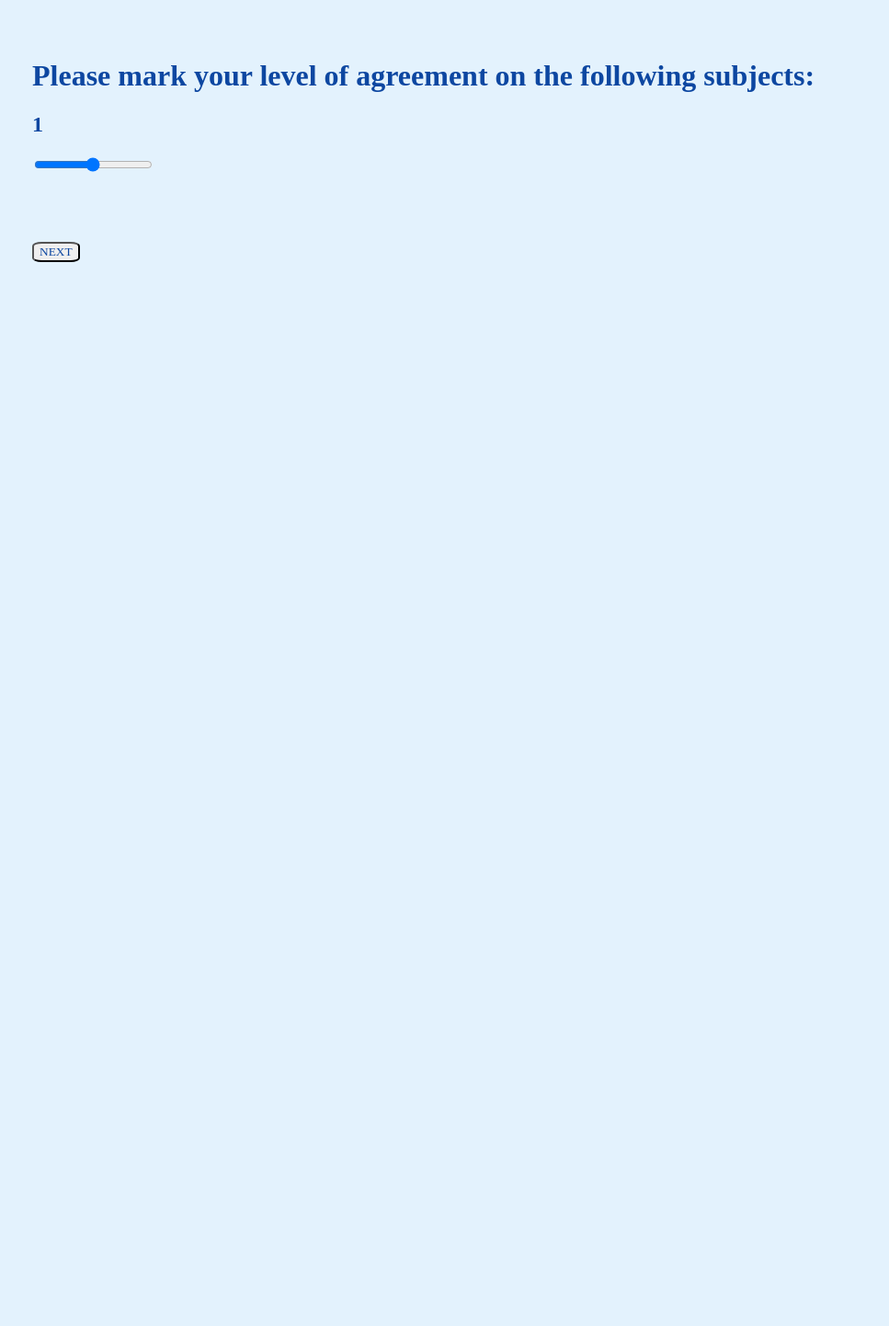
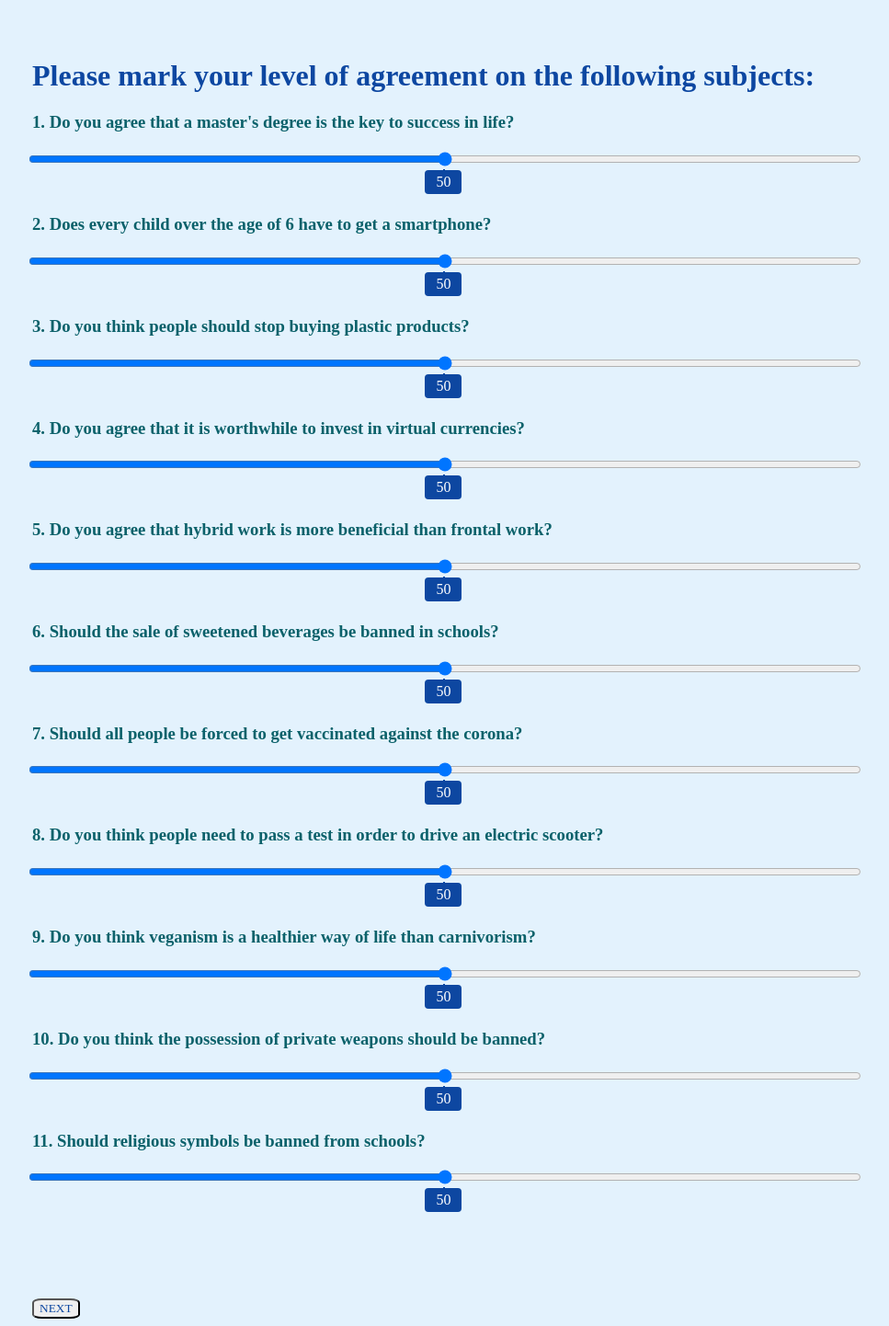
Before and after one commit to shellyfr/FinalProjectServer, a Flask app: page /position in a window 1280 px wide. Shown: the whole page at 92% size, without its empty margins (29-996 px from the left). Before the commit the page ends 285 px from the top, so only its background shows below. Run offline with Flask 2, Linux system fonts and the light colour scheme.

Commit message:
02/03/22

```diff
--- a/static/css/questions.css
+++ b/static/css/questions.css
@@ -16,13 +16,50 @@ button{
 }
 
 h3{
-    text-decoration: underline;
+
     color: #0b616a;
 }
 
+.underLine{
+    text-decoration: underline;
+}
+
+
+
 label{
     color: black;
+    font-size: larger ;
 }
 p{
     color: black;
 }
+
+/*SLIDER*/
+
+.range-wrap {
+  position: relative;
+  margin: 0 auto 3rem;
+  width: 75%;
+  right: 13%;
+}
+.range {
+  width: 100%;
+}
+.bubble {
+  background: #0d47a1;
+  color: white;
+  padding: 4px 12px;
+  position: absolute;
+  border-radius: 4px;
+  left: 50%;
+  transform: translateX(-50%);
+}
+.bubble::after {
+  content: "";
+  position: absolute;
+  width: 2px;
+  height: 2px;
+  background: #0d47a1;
+  top: -1px;
+  left: 50%;
+}
--- a/static/js/final_project.js
+++ b/static/js/final_project.js
@@ -1,3 +1,25 @@
 function date(){
     document.getElementById("date").innerHTML = Date();
 }
+
+const allRanges = document.querySelectorAll(".range-wrap");
+allRanges.forEach(wrap => {
+  const range = wrap.querySelector(".range");
+  const bubble = wrap.querySelector(".bubble");
+
+  range.addEventListener("input", () => {
+    setBubble(range, bubble);
+  });
+  setBubble(range, bubble);
+});
+
+function setBubble(range, bubble) {
+  const val = range.value;
+  const min = range.min ? range.min : 0;
+  const max = range.max ? range.max : 100;
+  const newVal = Number(((val - min) * 100) / (max - min));
+  bubble.innerHTML = val;
+
+  // Sorta magic numbers based on size of the native UI thumb
+  bubble.style.left = `calc(${newVal}% + (${8 - newVal * 0.15}px))`;
+}
--- a/templates/arguments.html
+++ b/templates/arguments.html
@@ -1,9 +1,10 @@
 <!DOCTYPE html>
 <html lang="en">
 <head>
+    <meta name="viewport" content="width=device-width, initial-scale=1.0">
     <meta charset="UTF-8">
     <title>Title</title>
-     <link rel="stylesheet" href="{{ url_for('static', filename='css/questions.css') }}"/>
+    <link rel="stylesheet" href="{{ url_for('static', filename='css/questions.css') }}"/>
 </head>
 <body>
 <h1> arguments</h1>
--- a/templates/instructions.html
+++ b/templates/instructions.html
@@ -1,6 +1,7 @@
 <!DOCTYPE html>
 <html lang="en">
 <head>
+    <meta name="viewport" content="width=device-width, initial-scale=1.0">
     <meta charset="UTF-8">
     <title>Title</title>
     <link rel="stylesheet" href="{{ url_for('static', filename='css/questions.css') }}"/>
--- a/templates/position.html
+++ b/templates/position.html
@@ -1,6 +1,7 @@
 <!DOCTYPE html>
 <html lang="en">
 <head>
+    <meta name="viewport" content="width=device-width, initial-scale=1.0">
     <meta charset="UTF-8">
     <title>Title</title>
     <link rel="stylesheet" href="{{ url_for('static', filename='css/questions.css') }}"/>
@@ -8,11 +9,84 @@
 <body>
 
     <h1> Please mark your level of agreement on the following subjects: </h1>
-        <h2>1</h2>
-        <div class="slidecontainer">
-            <input type="range" min="1" max="100" value="50" class="slider" id="myRange">
+
+    <form>
+     <h3>1.	Do you agree that a master's degree is the key to success in life?</h3>
+        <div class="range-wrap">
+            <input type="range" class="range" min="0" max="100" value="50">
+            <output class="bubble"></output>
         </div>
-
+     </form>
+    <form>
+     <h3>2.	Does every child over the age of 6 have to get a smartphone?</h3>
+        <div class="range-wrap">
+            <input type="range" class="range" min="0" max="100" value="50">
+            <output class="bubble"></output>
+        </div>
+     </form>
+    <form>
+     <h3>3.	Do you think people should stop buying plastic products?</h3>
+        <div class="range-wrap">
+            <input type="range" class="range" min="0" max="100" value="50">
+            <output class="bubble"></output>
+        </div>
+     </form>
+    <form>
+     <h3>4.	Do you agree that it is worthwhile to invest in virtual currencies?</h3>
+        <div class="range-wrap">
+            <input type="range" class="range" min="0" max="100" value="50">
+            <output class="bubble"></output>
+        </div>
+     </form>
+    <form>
+     <h3>5.	Do you agree that hybrid work is more beneficial than frontal work?</h3>
+        <div class="range-wrap">
+            <input type="range" class="range" min="0" max="100" value="50">
+            <output class="bubble"></output>
+        </div>
+     </form>
+    <form>
+     <h3>6.	Should the sale of sweetened beverages be banned in schools?</h3>
+        <div class="range-wrap">
+            <input type="range" class="range" min="0" max="100" value="50">
+            <output class="bubble"></output>
+        </div>
+     </form>
+    <form>
+     <h3>7.	Should all people be forced to get vaccinated against the corona?</h3>
+        <div class="range-wrap">
+            <input type="range" class="range" min="0" max="100" value="50">
+            <output class="bubble"></output>
+        </div>
+     </form>
+    <form>
+     <h3>8.	Do you think people need to pass a test in order to drive an electric scooter?</h3>
+        <div class="range-wrap">
+            <input type="range" class="range" min="0" max="100" value="50">
+            <output class="bubble"></output>
+        </div>
+     </form>
+    <form>
+     <h3>9.	Do you think veganism is a healthier way of life than carnivorism?</h3>
+        <div class="range-wrap">
+            <input type="range" class="range" min="0" max="100" value="50">
+            <output class="bubble"></output>
+        </div>
+     </form>
+    <form>
+     <h3>10. Do you think the possession of private weapons should be banned?</h3>
+        <div class="range-wrap">
+            <input type="range" class="range" min="0" max="100" value="50">
+            <output class="bubble"></output>
+        </div>
+     </form>
+    <form>
+     <h3>11. Should religious symbols be banned from schools?</h3>
+        <div class="range-wrap">
+            <input type="range" class="range" min="0" max="100" value="50">
+            <output class="bubble"></output>
+        </div>
+     </form>
 
 
     <br>
@@ -22,5 +96,5 @@
      <button  onclick="window.location.href='arguments'" type="submit">NEXT </button>
 </body>
 
-{#<script src="{{ url_for('static', filename='./js/final_project.js') }}"></script>#}
+<script src="{{ url_for('static', filename='./js/final_project.js') }}"></script>
 </html>
--- a/templates/questions.html
+++ b/templates/questions.html
@@ -1,6 +1,7 @@
 <!DOCTYPE html>
 <html lang="en">
 <head>
+    <meta name="viewport" content="width=device-width, initial-scale=1.0">
     <meta charset="UTF-8">
     <title>Title</title>
     <link rel="stylesheet" href="{{ url_for('static', filename='css/questions.css') }}"/>
```
Also changed, not shown: static/css/final_project.css (+10 -0 lines), templates/consent.html (+9 -7 lines), templates/final_project.html (+7 -4 lines).
